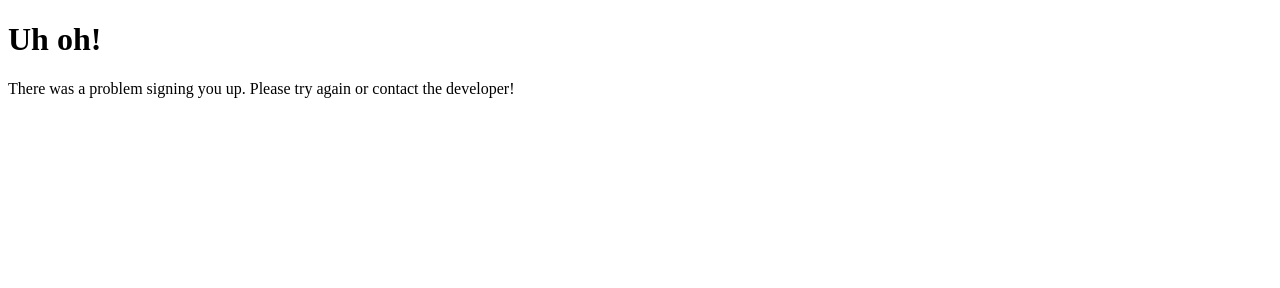
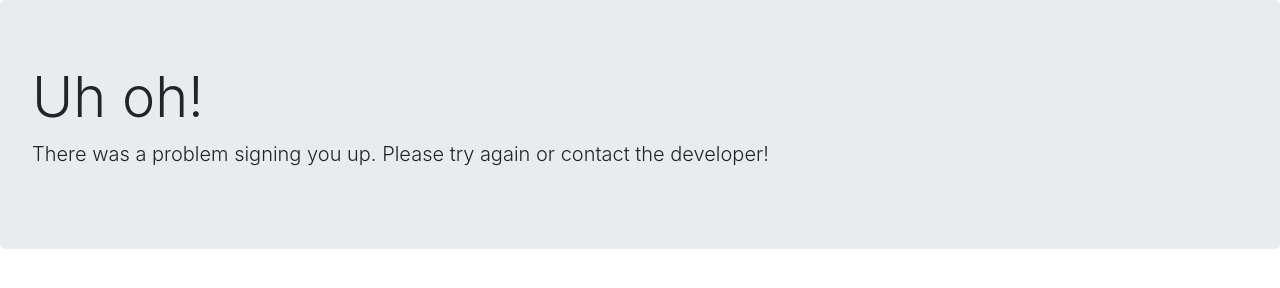
Before and after one commit to KaranChandekar/Newsletter-Signup, a website: page failure.html in a window 1280 px wide. Drawn offline with nearby package versions, Linux system fonts and the light colour scheme.

Commit message:
link bootstrap

```diff
--- a/failure.html
+++ b/failure.html
@@ -5,6 +5,8 @@
     <meta http-equiv="X-UA-Compatible" content="IE=edge">
     <meta name="viewport" content="width=device-width, initial-scale=1.0">
     <title>Failure</title>
+    <!-- Bootstrap core CSS  -->
+    <link rel="stylesheet" href="https://maxcdn.bootstrapcdn.com/bootstrap/4.0.0/css/bootstrap.min.css" integrity="sha384-Gn5384xqQ1aoWXA+058RXPxPg6fy4IWvTNh0E263XmFcJlSAwiGgFAW/dAiS6JXm" crossorigin="anonymous">
 </head>
 <body>
     <div class="jumbotron">
```
Also changed, not shown: success.html (+2 -0 lines).
